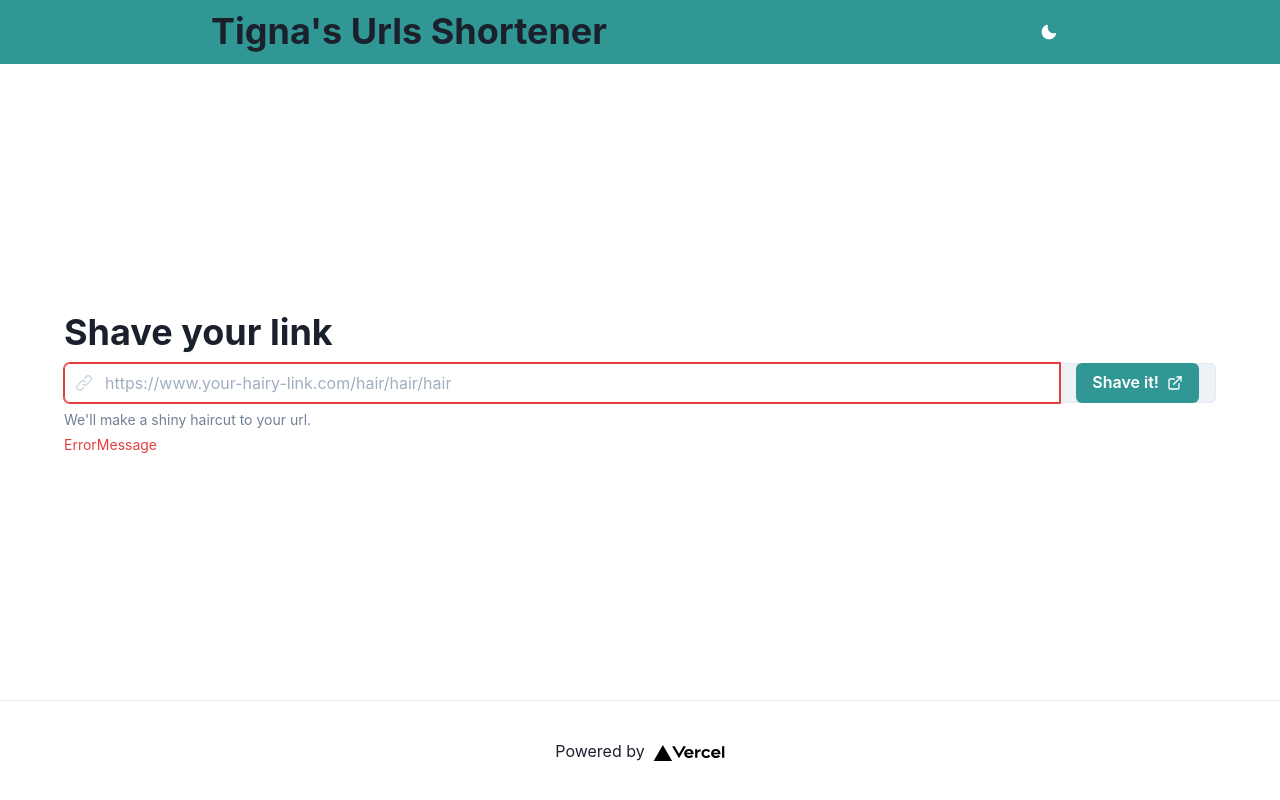
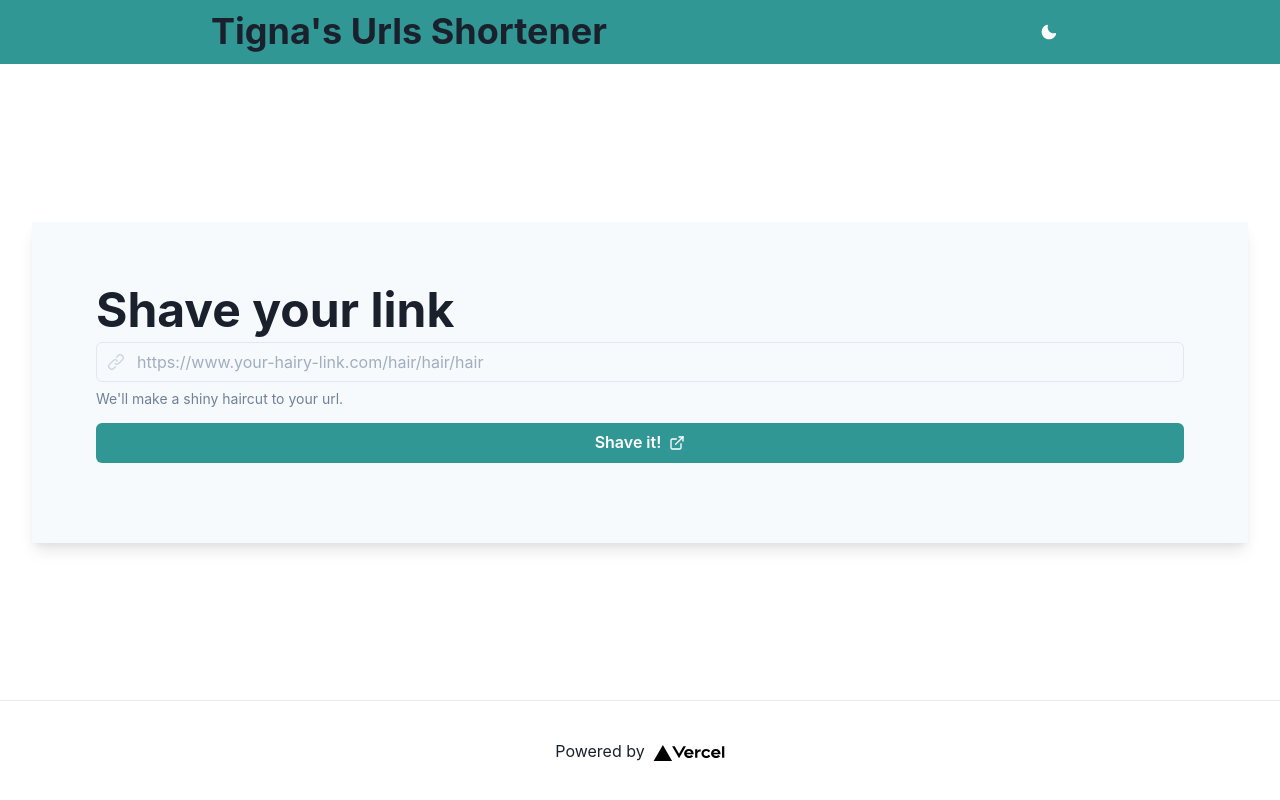
Before and after one commit to aendel/tigna-hair-cut, a Next.js app: page / in a window 1280 px wide. Built offline with nearby package versions, Linux system fonts and the light colour scheme.

Commit message:
feat(ui): Add react-hook-form in order to properly validate the form && upgrade ui

```diff
--- a/package.json
+++ b/package.json
@@ -15,7 +15,8 @@
     "framer-motion": "^4.1.13",
     "next": "10.2.0",
     "react": "17.0.2",
-    "react-dom": "17.0.2"
+    "react-dom": "17.0.2",
+    "react-hook-form": "^7.5.2"
   },
   "devDependencies": {
     "@types/node": "^15.0.2",
--- a/pages/index.tsx
+++ b/pages/index.tsx
@@ -1,41 +1,101 @@
+import { ExternalLinkIcon, LinkIcon } from "@chakra-ui/icons";
+import { Input, InputGroup, InputLeftElement } from "@chakra-ui/input";
 import {
-  Input,
-  InputGroup,
-  InputLeftElement,
-  InputRightAddon,
-} from "@chakra-ui/input";
-import Layout from "../components/layout";
-import {
+  Box,
+  Button,
+  Divider,
   FormControl,
-  FormLabel,
   FormErrorMessage,
   FormHelperText,
-  Button,
+  FormLabel,
   Heading,
+  SkeletonText,
+  Stack,
+  Text,
+  useColorModeValue,
 } from "@chakra-ui/react";
-import { ExternalLinkIcon, LinkIcon } from "@chakra-ui/icons";
+import { useState } from "react";
+import { useForm } from "react-hook-form";
+import Layout from "../components/layout";
+
+type FormValues = {
+  link: string;
+};
+
+type StatusValues = "initial" | "error" | "success";
+
 export default function Home() {
+  const cardBg = useColorModeValue("gray.50", "gray.700");
+
+  const {
+    handleSubmit,
+    register,
+    formState: { errors, isSubmitting, isSubmitSuccessful },
+  } = useForm<FormValues>();
+
+  const [status, setStatus] = useState<StatusValues>("initial");
+
+  function onSubmit(values) {
+    return new Promise((resolve, reject) => {
+      setTimeout(() => {
+        alert(JSON.stringify(values, null, 2));
+        setStatus("success");
+        resolve("");
+      }, 3000);
+    });
+  }
   return (
     <Layout>
-      <FormControl id="shortlink" p={16} isInvalid>
+      <Box w="95%" boxShadow="lg" bg={cardBg}>
+        <form onSubmit={handleSubmit(onSubmit)}>
+          <FormControl id="shortlink" p={16} isInvalid={!!errors.link}>
             <FormLabel>
-          <Heading>Shave your link</Heading>
+              <Heading as="h2" size="2xl">
+                Shave your link
+              </Heading>
             </FormLabel>
             <InputGroup>
               <InputLeftElement
                 pointerEvents="none"
                 children={<LinkIcon color="gray.300" />}
               />
-          <Input placeholder="https://www.your-hairy-link.com/hair/hair/hair" />
-          <InputRightAddon>
-            <Button colorScheme="teal" rightIcon={<ExternalLinkIcon />}>
+              <Input
+                {...register("link", {
+                  required: "You should have something to cut before shave it!",
+                })}
+                errorBorderColor="crimson"
+                placeholder="https://www.your-hairy-link.com/hair/hair/hair"
+              />
+            </InputGroup>
+            <FormHelperText>
+              We'll make a shiny haircut to your url.
+            </FormHelperText>
+            <FormErrorMessage>{errors.link?.message}</FormErrorMessage>
+            <Button
+              mt={4}
+              mb={4}
+              isFullWidth
+              colorScheme="teal"
+              isLoading={isSubmitting}
+              rightIcon={<ExternalLinkIcon />}
+              type="submit"
+            >
               Shave it!
             </Button>
-          </InputRightAddon>
-        </InputGroup>
-        <FormHelperText>We'll make a shiny haircut to your url.</FormHelperText>
-        <FormErrorMessage>ErrorMessage</FormErrorMessage>
+            {isSubmitSuccessful && (
+              <SkeletonText isLoaded={status === "success"}>
+                <Divider />
+                <Box>
+                  <Heading as="h3" size="xl">
+                    It's shaved!
+                  </Heading>
+                  <Text>Response url</Text>
+                </Box>
+              </SkeletonText>
+            )}
           </FormControl>
+        </form>
+      </Box>
     </Layout>
   );
 }
```
Also changed, not shown: 1 other file (tests, documents, lock files or other folders). Lines whose indentation alone changed are shown as unchanged.
